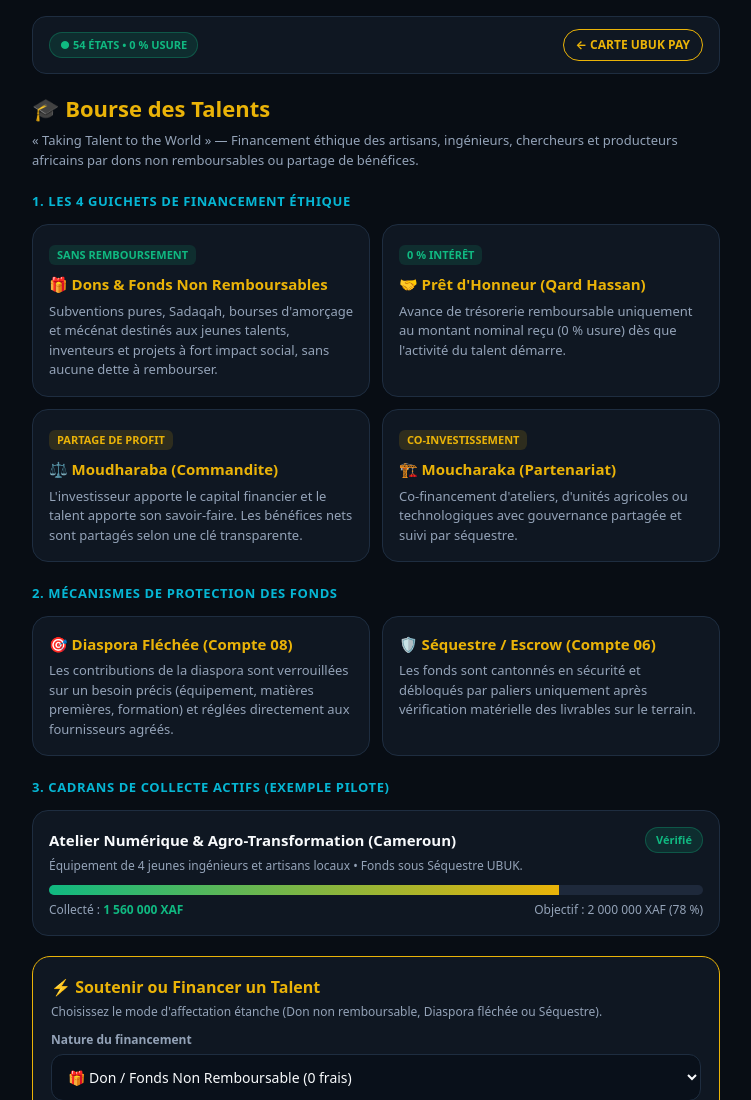
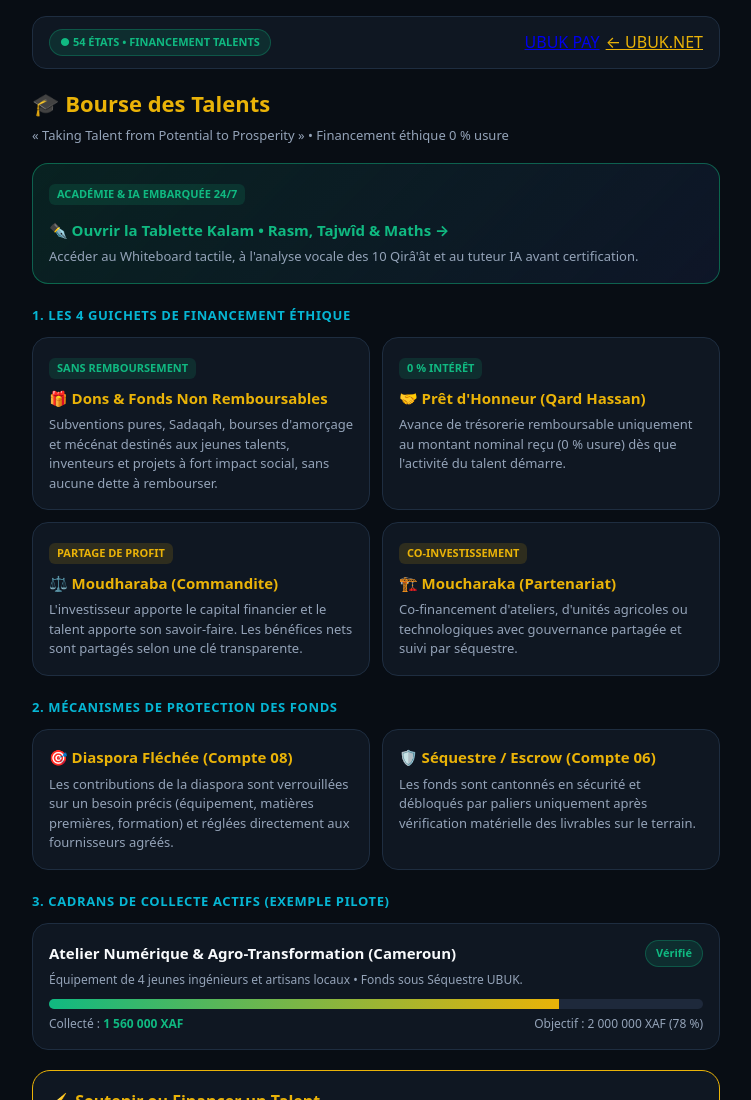
Before and after one commit to Abu9-hue/ubuk-portail, a plain HTML site: page bourse-talents.html in a window 1280 px wide. Shown: the top 1100 px of the page, without its empty margins (264-1015 px from the left). Drawn offline with Linux system fonts and the light colour scheme.

Commit message:
Update bourse-talents.html

```diff
--- a/bourse-talents.html
+++ b/bourse-talents.html
@@ -46,14 +46,25 @@
 </head>
 <body>
 
-  <div class="topbar">
-    <span class="badge">● 54 ÉTATS • 0 % USURE</span>
-    <a href="ubuk-pay.html" class="btn-back">← CARTE UBUK PAY</a>
+ <div class="topbar">
+    <span class="badge">● 54 ÉTATS • FINANCEMENT TALENTS</span>
+    <div style="display:flex;gap:6px">
+      <a href="ubuk-pay.html" class="btn-top">UBUK PAY</a>
+      <a href="https://ubuk.net" class="btn-top" style="border-color:#eab308;color:#eab308">← UBUK.NET</a>
+    </div>
   </div>
 
   <h1>🎓 Bourse des Talents</h1>
-  <p class="subtitle">« Taking Talent to the World » — Financement éthique des artisans, ingénieurs, chercheurs et producteurs africains par dons non remboursables ou partage de bénéfices.</p>
+  <p class="subtitle">« Taking Talent from Potential to Prosperity » • Financement éthique 0 % usure</p>
 
+  <!-- PASSERELLE DIRECTE VERS LE STUDIO TABLETTE KALAM -->
+  <a href="kalam-rasm.html" style="text-decoration:none;display:block;margin:14px 0">
+    <div class="card" style="border:1px solid rgba(16,185,129,.45);background:linear-gradient(135deg,rgba(16,185,129,.12),rgba(15,23,42,.9))">
+      <span class="tag tag-green">ACADÉMIE & IA EMBARQUÉE 24/7</span>
+      <h3 style="color:#10b981;margin-top:6px">✒️ Ouvrir la Tablette Kalam • Rasm, Tajwîd & Maths →</h3>
+      <p>Accéder au Whiteboard tactile, à l'analyse vocale des 10 Qirâ'ât et au tuteur IA avant certification.</p>
+    </div>
+  </a>
   <div class="section-title">1. Les 4 Guichets de Financement Éthique</div>
   <div class="grid">
     <div class="card">
```
